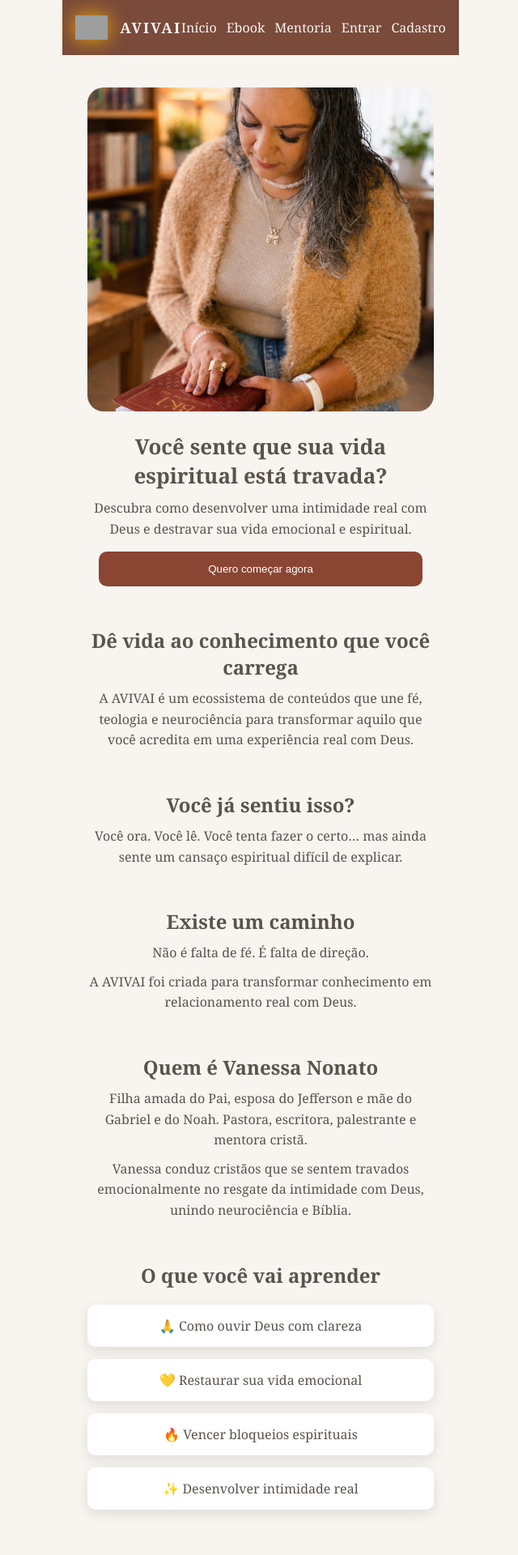
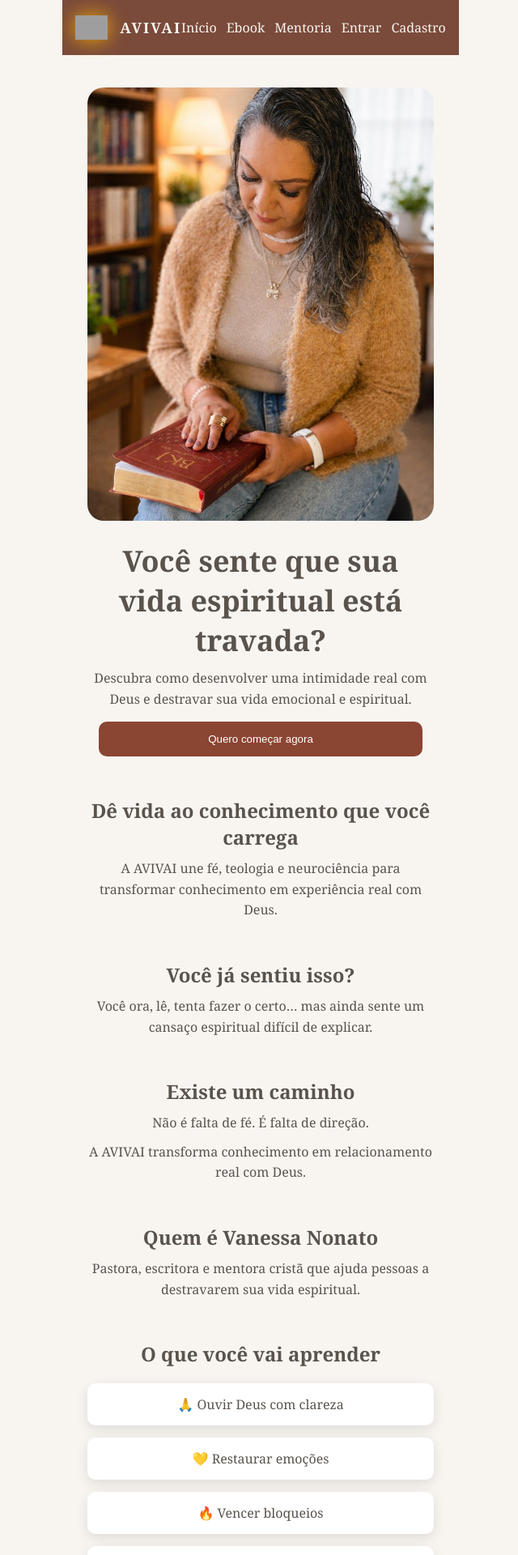
Before and after one commit to Mayra727/avivai-frontend, a React app: page / in a window 1280 px wide. Shown: the top 1920 px of the page at 81% size, without its empty margins (318-958 px from the left). Built offline with nearby package versions, Linux system fonts and the light colour scheme; grey boxes are pictures that could not be loaded; the HTML template or start-up script is replaced by a standard one.

Commit message:
solução profissional

```diff
--- a/src/pages/Home.tsx
+++ b/src/pages/Home.tsx
@@ -9,12 +9,18 @@ export default function Home() {
 
       {/* HERO */}
       <section style={styles.hero}>
+
+        {/* IMAGEM */}
+        <div style={styles.heroImageContainer}>
           <img
             src="/vanessa.jpg"
             alt="Vanessa"
             style={styles.heroImage}
           />
+        </div>
 
+        {/* TEXTO */}
+        <div style={styles.heroText}>
           <h1 style={styles.title}>
             Você sente que sua vida espiritual está travada?
           </h1>
@@ -30,55 +36,40 @@ export default function Home() {
           >
             Quero começar agora
           </button>
+        </div>
+
       </section>
 
-      {/* BLOCO 1 */}
+      {/* RESTANTE NORMAL */}
       <section style={styles.section}>
         <h2>Dê vida ao conhecimento que você carrega</h2>
-
         <p style={styles.text}>
-          A AVIVAI é um ecossistema de conteúdos que une fé, teologia e
-          neurociência para transformar aquilo que você acredita em uma
-          experiência real com Deus.
+          A AVIVAI une fé, teologia e neurociência para transformar
+          conhecimento em experiência real com Deus.
         </p>
       </section>
 
-      {/* BLOCO 2 */}
       <section style={styles.section}>
         <h2>Você já sentiu isso?</h2>
-
         <p style={styles.text}>
-          Você ora. Você lê. Você tenta fazer o certo… mas ainda sente
-          um cansaço espiritual difícil de explicar.
+          Você ora, lê, tenta fazer o certo… mas ainda sente um
+          cansaço espiritual difícil de explicar.
         </p>
       </section>
 
-      {/* BLOCO 3 */}
       <section style={styles.section}>
         <h2>Existe um caminho</h2>
-
+        <p style={styles.text}>Não é falta de fé. É falta de direção.</p>
         <p style={styles.text}>
-          Não é falta de fé. É falta de direção.
-        </p>
-
-        <p style={styles.text}>
-          A AVIVAI foi criada para transformar conhecimento em
-          relacionamento real com Deus.
+          A AVIVAI transforma conhecimento em relacionamento real com Deus.
         </p>
       </section>
 
-      {/* SOBRE */}
       <section style={styles.section}>
         <h2>Quem é Vanessa Nonato</h2>
-
         <p style={styles.text}>
-          Filha amada do Pai, esposa do Jefferson e mãe do Gabriel e do Noah.
-          Pastora, escritora, palestrante e mentora cristã.
-        </p>
-
-        <p style={styles.text}>
-          Vanessa conduz cristãos que se sentem travados emocionalmente
-          no resgate da intimidade com Deus, unindo neurociência e Bíblia.
+          Pastora, escritora e mentora cristã que ajuda pessoas
+          a destravarem sua vida espiritual.
         </p>
       </section>
 
@@ -87,14 +78,14 @@ export default function Home() {
         <h2>O que você vai aprender</h2>
 
         <div style={styles.grid}>
-          <div style={styles.card}>🙏 Como ouvir Deus com clareza</div>
-          <div style={styles.card}>💛 Restaurar sua vida emocional</div>
-          <div style={styles.card}>🔥 Vencer bloqueios espirituais</div>
-          <div style={styles.card}>✨ Desenvolver intimidade real</div>
+          <div style={styles.card}>🙏 Ouvir Deus com clareza</div>
+          <div style={styles.card}>💛 Restaurar emoções</div>
+          <div style={styles.card}>🔥 Vencer bloqueios</div>
+          <div style={styles.card}>✨ Intimidade real</div>
         </div>
       </section>
 
-      {/* CTA FINAL */}
+      {/* CTA */}
       <section style={styles.cta}>
         <h2>Sua transformação começa agora</h2>
 
@@ -102,14 +93,14 @@ export default function Home() {
           onClick={() => navigate("/ebook")}
           style={styles.primaryButton}
         >
-          📘 Começar pelo Ebook
+          📘 Ebook
         </button>
 
         <button
           onClick={() => navigate("/mentoria")}
           style={styles.secondaryButton}
         >
-          🎓 Conhecer a Mentoria
+          🎓 Mentoria
         </button>
       </section>
 
@@ -126,22 +117,33 @@ const styles: { [key: string]: CSSProperties } = {
     padding: "20px"
   },
 
+  /* HERO RESPONSIVO */
   hero: {
-    textAlign: "center",
-    marginBottom: "40px"
+    display: "flex",
+    flexDirection: "column",
+    gap: "20px",
+    marginBottom: "50px"
+  },
+
+  heroImageContainer: {
+    width: "100%"
   },
 
   heroImage: {
     width: "100%",
-  height: "auto",
-  maxHeight: "400px",
+    aspectRatio: "4 / 5",
     objectFit: "cover",
     borderRadius: "20px"
   },
 
+  heroText: {
+    textAlign: "center",
+    maxWidth: "500px",
+    margin: "0 auto"
+  },
+
   title: {
-    marginTop: "20px",
-    fontSize: "26px",
+    fontSize: "clamp(22px, 4vw, 36px)",
     fontWeight: 700
   },
 
@@ -161,7 +163,6 @@ const styles: { [key: string]: CSSProperties } = {
     maxWidth: "600px",
     marginInline: "auto"
   },
-
 
   grid: {
     display: "grid",
@@ -192,8 +193,7 @@ const styles: { [key: string]: CSSProperties } = {
     maxWidth: "400px",
     width: "100%",
     marginInline: "auto",
-  display: "block",
-  cursor: "pointer"
+    display: "block"
   },
 
   secondaryButton: {
@@ -206,8 +206,6 @@ const styles: { [key: string]: CSSProperties } = {
     maxWidth: "400px",
     width: "100%",
     marginInline: "auto",
-  display: "block",
-  cursor: "pointer"
-},
-
+    display: "block"
+  }
 };
```
Lines whose indentation alone changed are shown as unchanged.
